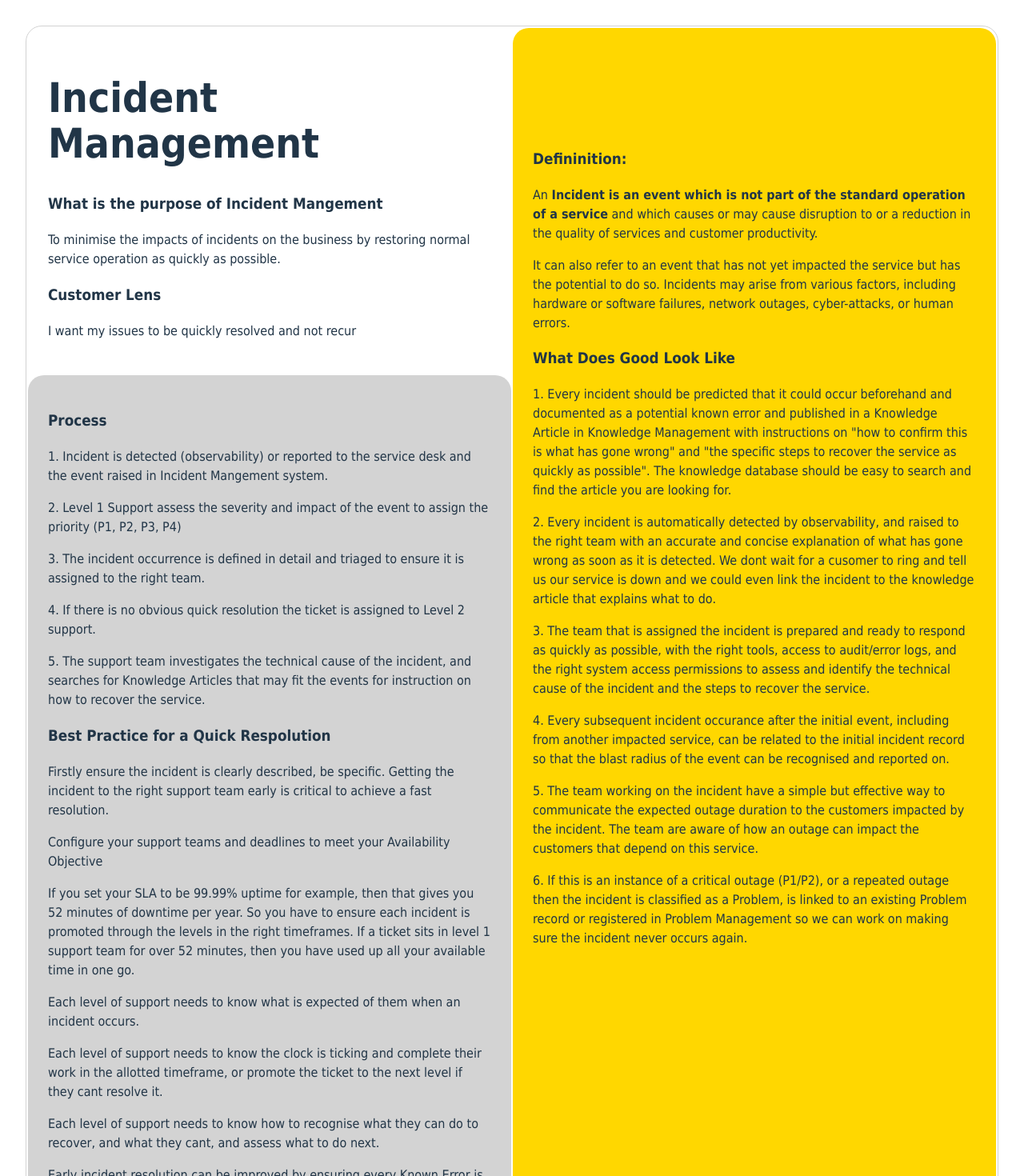
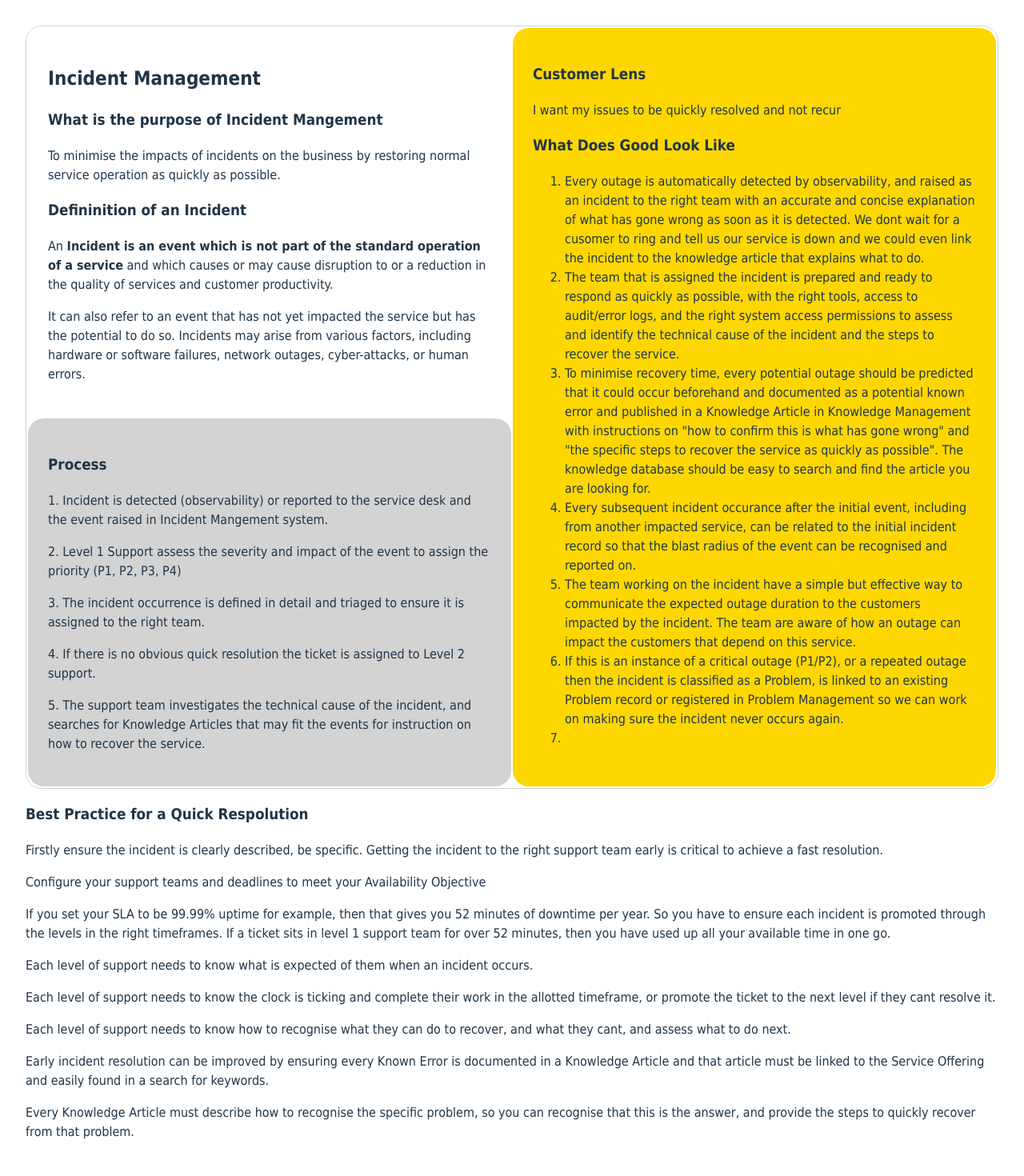
Before and after one commit to dhmusker/satnotesapp, a React (Vite) app: page / in a window 1280 px wide. Shown: the top 1470 px of the page at 80% size. Built offline with nearby package versions, Linux system fonts and the light colour scheme.

Commit message:
Updated incident text

```diff
--- a/src/App.jsx
+++ b/src/App.jsx
@@ -8,26 +8,26 @@ function App() {
       <table>
         <tr>
           <td align="left" style={{backgroundColor: "white"}}>
-            <h1>Incident Management</h1>
+            <h2>Incident Management</h2>
             <h3>What is the purpose of Incident Mangement</h3>
             <p>To minimise the impacts of incidents on the business by restoring normal service operation as quickly as possible.</p>
+            <h3>Defininition of an Incident</h3>
+            <p>An <b>Incident is an event which is not part of the standard operation of a service</b> and which causes or may cause disruption to or a reduction in the quality of services and customer productivity. </p>
+            <p>It can also refer to an event that has not yet impacted the service but has the potential to do so. Incidents may arise from various factors, including hardware or software failures, network outages, cyber-attacks, or human errors. </p>
+          </td>
+          <td className="b" align="left" rowSpan={2} style={{backgroundColor: "Gold"}}>
             <h3>Customer Lens</h3>
             <p>I want my issues to be quickly resolved and not recur</p>
-          </td>
-          <td className="b" align="left" rowSpan={2} style={{backgroundColor: "Gold"}}>
-            <h1>&nbsp;</h1>
-            <h3>Defininition:</h3>
-            <p>An <b>Incident is an event which is not part of the standard operation of a service</b> and which causes or may cause disruption to or a reduction in the quality of services and customer productivity. </p>
-            <p>It can also refer to an event that has not yet impacted the service but has the potential to do so. Incidents may arise from various factors, including hardware or software failures, network outages, cyber-attacks, or human errors. </p>
             <h3>What Does Good Look Like</h3>
-            <p>1. Every incident should be predicted that it could occur beforehand and documented as a potential known error and published in a Knowledge Article in Knowledge Management with instructions on "how to confirm this is what has gone wrong" and "the specific steps to recover the service as quickly as possible". The knowledge database should be easy to search and find the article you are looking for.</p>
-            <p>2. Every incident is automatically detected by observability, and raised to the right team with an accurate and concise explanation of what has gone wrong as soon as it is detected. We dont wait for a cusomer to ring and tell us our service is down and we could even link the incident to the knowledge article that explains what to do.</p>
-            <p>3. The team that is assigned the incident is prepared and ready to respond as quickly as possible, with the right tools, access to audit/error logs, and the right system access permissions to assess and identify the technical cause of the incident and the steps to recover the service.</p>
-            <p>4. Every subsequent incident occurance after the initial event, including from another impacted service, can be related to the initial incident record so that the blast radius of the event can be recognised and reported on.</p>
-            <p>5. The team working on the incident have a simple but effective way to communicate the expected outage duration to the customers impacted by the incident. The team are aware of how an outage can impact the customers that depend on this service.</p>
-            <p>6. If this is an instance of a critical outage (P1/P2), or a repeated outage then the incident is classified as a Problem, is linked to an existing Problem record or registered in Problem Management so we can work on making sure the incident never occurs again.</p>
-
-
+            <ol>
+              <li>Every outage is automatically detected by observability, and raised as an incident to the right team with an accurate and concise explanation of what has gone wrong as soon as it is detected. We dont wait for a cusomer to ring and tell us our service is down and we could even link the incident to the knowledge article that explains what to do.</li>
+              <li>The team that is assigned the incident is prepared and ready to respond as quickly as possible, with the right tools, access to audit/error logs, and the right system access permissions to assess and identify the technical cause of the incident and the steps to recover the service. </li>
+              <li>To minimise recovery time, every potential outage should be predicted that it could occur beforehand and documented as a potential known error and published in a Knowledge Article in Knowledge Management with instructions on "how to confirm this is what has gone wrong" and "the specific steps to recover the service as quickly as possible". The knowledge database should be easy to search and find the article you are looking for. </li>
+              <li>Every subsequent incident occurance after the initial event, including from another impacted service, can be related to the initial incident record so that the blast radius of the event can be recognised and reported on. </li>
+              <li>The team working on the incident have a simple but effective way to communicate the expected outage duration to the customers impacted by the incident. The team are aware of how an outage can impact the customers that depend on this service. </li>
+              <li>If this is an instance of a critical outage (P1/P2), or a repeated outage then the incident is classified as a Problem, is linked to an existing Problem record or registered in Problem Management so we can work on making sure the incident never occurs again. </li>
+              <li> </li>
+            </ol>
           </td>
         </tr>
         <tr>
@@ -38,7 +38,10 @@ function App() {
             <p>3. The incident occurrence is defined in detail and triaged to ensure it is assigned to the right team.</p>
             <p>4. If there is no obvious quick resolution the ticket is assigned to Level 2 support.</p>
             <p>5. The support team investigates the technical cause of the incident, and searches for Knowledge Articles that may fit the events for instruction on how to recover the service.</p>
-            <h3>Best Practice for a Quick Respolution</h3>
+          </td>
+        </tr>
+      </table>
+      <h3>Best Practice for a Quick Respolution</h3>
             <p>Firstly ensure the incident is clearly described, be specific. Getting the incident to the right support team early is critical to achieve a fast resolution.</p>
             <p>Configure your support teams and deadlines to meet your Availability Objective</p>
             <p>If you set your SLA to be 99.99% uptime for example, then that gives you 52 minutes of downtime per year. So you have to ensure each incident is promoted through the levels in the right timeframes. If a ticket sits in level 1 support team for over 52 minutes, then you have used up all your available time in one go.</p>
@@ -46,9 +49,7 @@ function App() {
             <p>Each level of support needs to know the clock is ticking and complete their work in the allotted timeframe, or promote the ticket to the next level if they cant resolve it.</p>
             <p>Each level of support needs to know how to recognise what they can do to recover, and what they cant, and assess what to do next.</p>
             <p>Early incident resolution can be improved by ensuring every Known Error is documented in a Knowledge Article and that article must be linked to the Service Offering and easily found in a search for keywords.</p>
-            <p>Every Knowledge Article must describe how to recognise the specific problem, so you can recognise that this is the answer, and provide the steps to quickly recover from that problem.</p>          </td>
-        </tr>
-      </table>
+            <p>Every Knowledge Article must describe how to recognise the specific problem, so you can recognise that this is the answer, and provide the steps to quickly recover from that problem.</p>
     </div>
   )
 }
```
